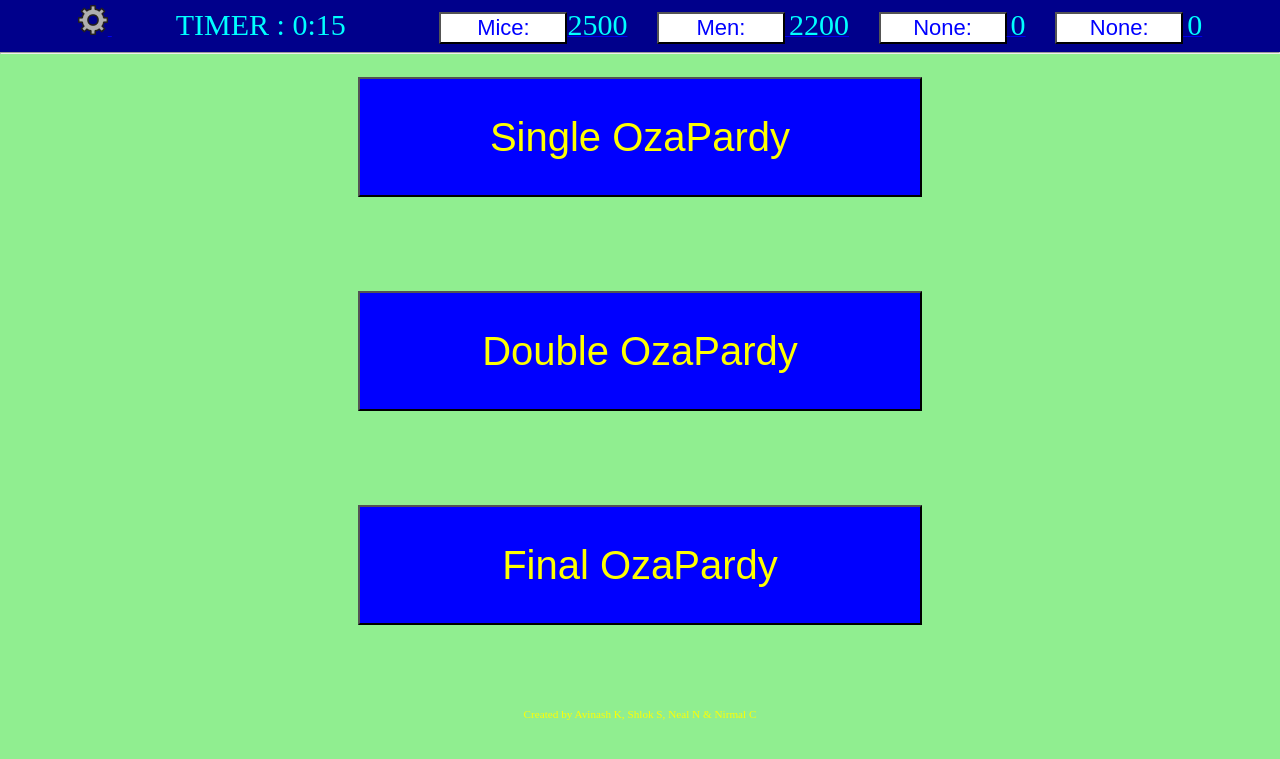
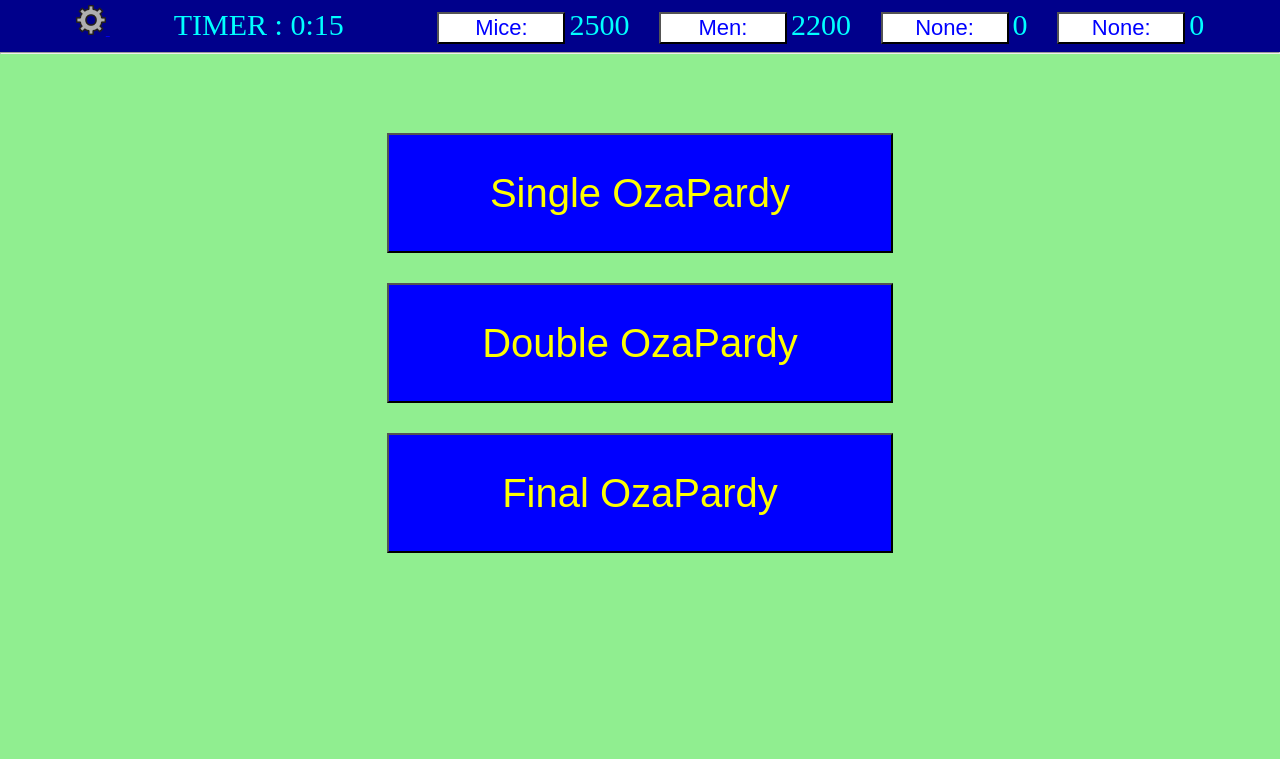
Before and after one commit to twinoza/BrOzaPardy, a Flask app: page / in a window 1280 px wide. Shown: the top 759 px of the page. Run offline with Flask 2, Linux system fonts and the light colour scheme.

Commit message:
No specific changes.  Just some clean ups and no major progress to getTeamname.html working.

```diff
--- a/main.py
+++ b/main.py
@@ -18,7 +18,7 @@ def index():
     timer = "0:15"
     teams = Teams
     if request.method =='POST':
-    	teams[clickedTeam].name = newName
+    	teams[clickedTeam].name = request.form['#teamname']
     return render_template('index.html', **locals())
 
 @app.route('/board/<sd>')
@@ -32,10 +32,10 @@ def drawBoard(sd):
         gmMulti = 2
     return render_template( 'board.html', **locals() )
 
-@app.route('/getTeamname')
+@app.route('/getTeamname', methods =['POST'])
 def getTeamname():
 	teams = Teams
-	btn_id = request.form['submit']
+#	btn_id = request.form['submit']
 	return render_template('getTeamname.html', **locals() )
 
 @app.route('/updateTeamname')
--- a/static/css/ozapardy.css
+++ b/static/css/ozapardy.css
@@ -7,12 +7,16 @@ label { font-size:20px; }
 #l2,#l3,#l4 { margin-left:15%; }
 */
 
-body { background-color: lightgreen; margin:0px;}
+body { background-color: lightgreen; margin:0px; }
 button:clicked { color:grey; }
+div { margin: 0px; text-align: center; }
+footer { margin: 0px }
 label { font-size:30px; color:cyan; }
 iframe { width:100%; height:10%; border:none; scroll:false; visibility: true; }
+p { margin-bottom: 0px }
 
 #index_btn1,#index_btn2,#index_btn3 { width:44%; height:3em; background-color:blue; color:yellow; margin:15px; font-size:40px; }
+#footer { margin: 0px; }
 #t1,#t2,#t3,#t4 { width:10%; height:50%; font-size:22px; color:blue; background-color:white; }
 #t0 { background-color:darkblue; margin-top:0.4%; }
 #t2,#t3,#t4 { margin-left:2%; }
--- a/templates/base.html
+++ b/templates/base.html
@@ -7,27 +7,30 @@
       <title>{% block title %}{% endblock %} - OzaPardy</title>
     {% endblock %}
 </head>
-<body>
+<body id=ozaPardy>
 {% if timer is undefined() %}
   {% set timer = "0:00" %}
 {% endif %}
 <div style="background-color:darkblue; text-align:center; margin:0px; ">
-  <a href="/">
-   <img id="t0"; src="{{url_for('static', filename='img/gear.gif')}}" alt="Init Game" style="width:30px;height:30px;">
-  </a>
-  <label style="margin-left: 5%">TIMER : </label><label id="timer">{{ timer }}</label>
-  <a href="/getTeamname"><button id="t1">{{ teams[0].name }}:</button><label id="s1">{{ teams[0].score }}</label></a>
-  <a href="/getTeamname"><button id="t2">{{ teams[1].name }}:</button> <label id="s2">{{ teams[1].score }}</label></a>
-  <a href="/getTeamname"><button id="t3">{{ teams[2].name }}:</button> <label id="s3">{{ teams[2].score }}</label></a>
-  <a href="/getTeamname"><button id="t4">{{ teams[3].name }}:</button> <label id="s4">{{ teams[3].score }}</label></a>
-  <hr>
+
+  <form method="post" action="/getTeamname">
+    <a href="/">
+     <img id="t0"; src="{{url_for('static', filename='img/gear.gif')}}" alt="Init Game" style="width:30px;height:30px;">
+    </a>
+
+    <label style="margin-left: 5%">TIMER : </label><label id="timer">{{ timer }}</label>
+    <input type="submit" name="submit" id="t1" value={{ teams[0].name }}:>
+      <label id="s1">{{ teams[0].score }}</label>
+    <input type="submit" name="submit" id="t2" value={{ teams[1].name }}:>
+      <label id="s2">{{ teams[1].score }}</label>
+    <input type="submit" name="submit" id="t3" value={{ teams[2].name }}:>
+      <label id="s3">{{ teams[2].score }}</label>
+    <input type="submit" name="submit" id="t4" value={{ teams[3].name }}:>
+      <label id="s4">{{ teams[3].score }}</label>
+    <hr>
+  </form>
 </div>
 
 <div id="content">{% block content %}{% endblock %}</div>
-<div id="footer">
-    {% block footer %}
-      <label style="color:yellow; font-size: 0.7em; text-align: left;">Created by Avinash K, Shlok S, Neal N & Nirmal C</label>
-    {% endblock %}
-</div>
 </body>
 </html>
--- a/templates/board.html
+++ b/templates/board.html
@@ -9,7 +9,6 @@
   }
   </script>
 
-  <style> div{ margin-bottom: 5%; text-align: center; } </style>
 {% endblock %}
 
 {% block content %}
--- a/templates/index.html
+++ b/templates/index.html
@@ -4,17 +4,17 @@
 
 {% block head %}
 	{{ super() }}  {# This will permit the parent template 'base.html' to render #}
-    <style> div{ margin-bottom: 5%; text-align: center; } </style>
 {% endblock %}
 
 {% block content %}
+  <div style="margin:5%">
   <div><a href='/board/s'>
-    <button id="index_btn1">Single OzaPardy</button></a></div>
-  <div><a href="/board/d?cats=["Cat 1", "Cat 2", "Cat 3", "Cat 4", "Cat 5", "Cat 6"]">
-    <button id="index_btn2">Double OzaPardy</button></a></div>
-  <div><a href="/clue/f"><button id="index_btn3">Final OzaPardy</button></a></div>
+	    <button id="index_btn1">Single OzaPardy</button></a></div>
+	  <div><a href="/board/d?cats=["Cat 1", "Cat 2", "Cat 3", "Cat 4", "Cat 5", "Cat 6"]">
+	    <button id="index_btn2">Double OzaPardy</button></a></div>
+	  <div><a href="/clue/f"><button id="index_btn3">Final OzaPardy</button></a></div>
+  </div>
 {% endblock %}
-
 <!-- <body>
   <p style="color:white;"> Please display the number: {{number}}</p>
 </body>
```
